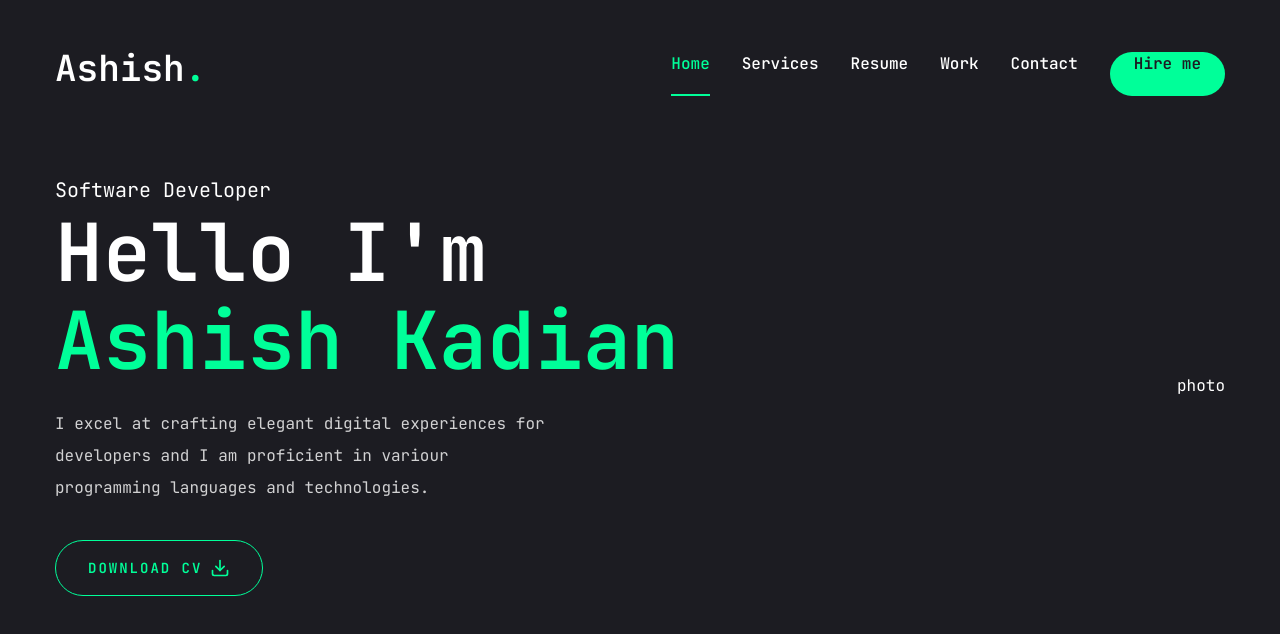
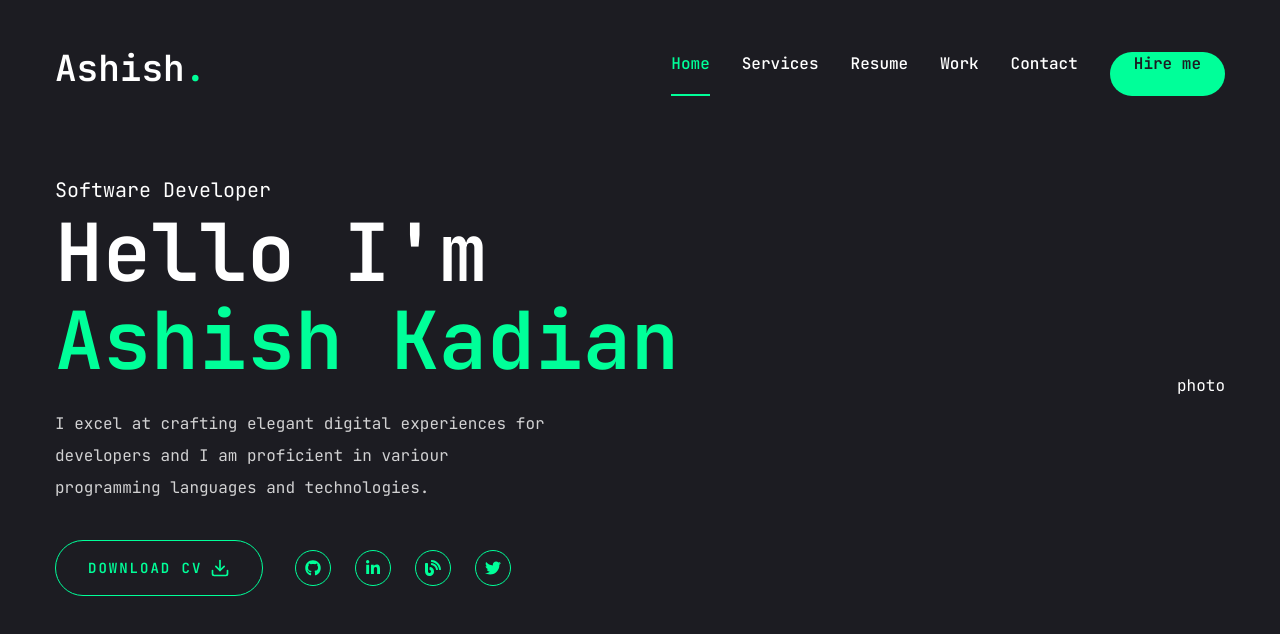
Before and after one commit to syntax2/ashish_portfolio, a Next.js app: page / in a window 1280 px wide. Shown: the top 634 px of the page. Built offline with nearby package versions, Linux system fonts and the light colour scheme.

Commit message:
added the social media handles and injected them into landing page and created new component for photo

```diff
--- a/app/page.jsx
+++ b/app/page.jsx
@@ -1,6 +1,8 @@
-
 import { Button } from "@/components/ui/button";
 import { FiDownload, fiDownload } from "react-icons/fi";
+
+//components
+import Social from "@/components/Social";
 
 const Home = () => {
   return (
@@ -19,7 +21,7 @@ const Home = () => {
               and technologies.
             </p>
             { /* button and socials */}
-            <div>
+            <div className="flex flex-col xl:flex-row items-center gap-8">
               <Button
                 variant="outline"
                 size="lg"
@@ -29,7 +31,9 @@ const Home = () => {
                 <FiDownload className="text-xl" />
               </Button>
               <div className="mb-8 xl:mb-0">
-                {/* <Socials /> */}
+                <Social containerStyles="flex gap-6" iconStyles="w-9 h-9 border border-accent
+                  rounded-full flex justify-center items-center text-accent text-base
+                  hover:bg-accent hover:text-primary hover:transition-all duration-500"/>
               </div>
             </div>
           </div>
--- a/components/Social.jsx
+++ b/components/Social.jsx
@@ -0,0 +1,26 @@
+import Link from "next/link";
+import { FaGithub, FaLinkedinIn, FaBlog, FaTwitter } from "react-icons/fa";
+
+const socials = [
+    { icon: <FaGithub />, path: "" },
+    { icon: <FaLinkedinIn />, path: "" },
+    { icon: <FaBlog />, path: "" },
+    { icon: <FaTwitter />, path: "" },
+];
+
+const Social = ({ containerStyles, iconStyles }) => {
+    return (
+        <div className={containerStyles}>
+            {/* Social icons go here */}
+            {socials.map((item,index) => {
+                return (
+                    <Link key={index} href={item.path} className={iconStyles}>
+                        {item.icon}
+                    </Link>
+                )
+            })}
+        </div>
+    );
+};
+
+export default Social;
```
Also changed, not shown: components/Photo.jsx (added).
